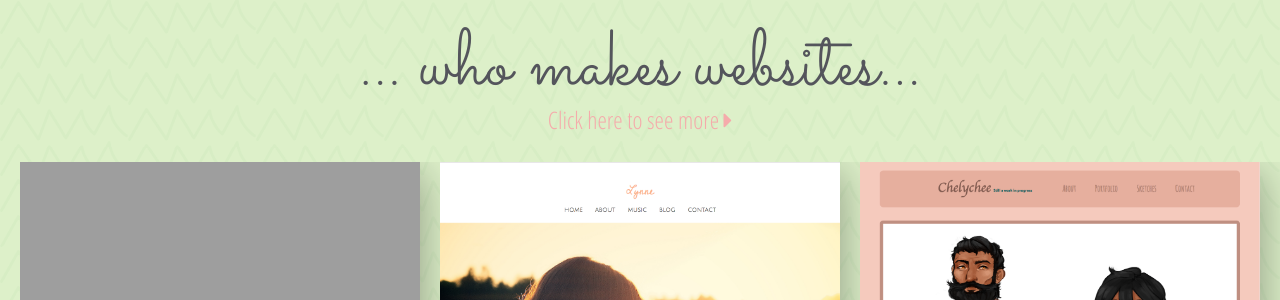
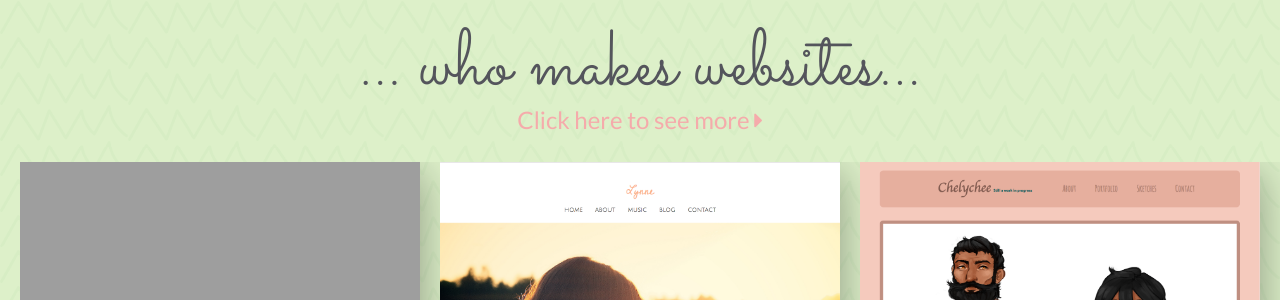
Before and after one commit to kalenenc/kalenenc.github.io, a Jekyll site: the page built from index.html, in a window 1280 px wide. Shown: the part 2205-2505 px from the top of the page. Built offline with Jekyll 4.4.1, drawn with Linux system fonts in a browser that asks for light colours; nearby versions of some CDN libraries.

Commit message:
added change to link to blog

```diff
--- a/css/styles.scss
+++ b/css/styles.scss
@@ -449,6 +449,7 @@ footer.footer {
   a {
     text-decoration: none;
     color:inherit;
+    font-family: $lato;
   }
 
   .h2 {
```
Also changed, not shown: 1 other file.
